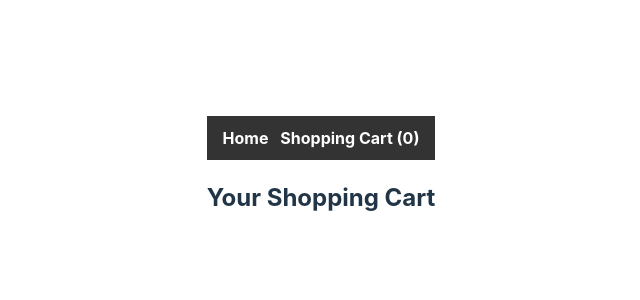
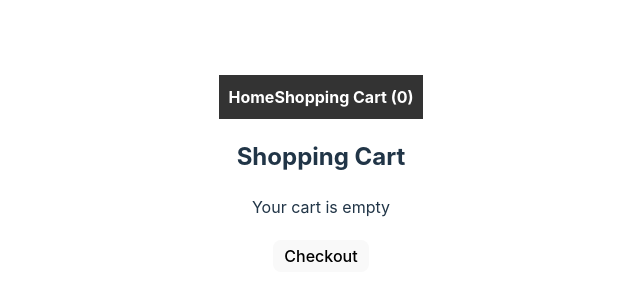
Before and after one commit to AndrewHulme88/shopping-cart, a React (Vite) app: page /cart in a window 1280 px wide. Shown: the part 224-524 px from the top of the page, without its empty margins (319-959 px from the left). Built offline with nearby package versions, Linux system fonts and the light colour scheme.

Commit message:
Added styling to product cards. Added cart functionality to ShoppingCart.jsx. Not fully working yet

```diff
--- a/src/App.css
+++ b/src/App.css
@@ -19,3 +19,31 @@ img {
   display: block;
   margin: 20px auto;
 }
+
+.product-list {
+  display: flex;
+  flex-wrap: wrap;
+}
+
+.product-card {
+  width: 200px;
+  margin: 10px;
+  padding: 10px;
+  border: 1px solid #ddd;
+  text-align: center;
+}
+
+.product-card img {
+  max-width: 100%;
+  height: auto;
+}
+
+button {
+  padding: 5px 10px;
+  margin: 5px;
+}
+
+input {
+  width: 50px;
+  text-align: center;
+}
--- a/src/components/ShoppingCart.jsx
+++ b/src/components/ShoppingCart.jsx
@@ -1,10 +1,23 @@
 import React from 'react';
 import { Link } from 'react-router-dom';
 
-const ShoppingCart = () => {
+const ShoppingCart = ({ cart }) => {
   return (
     <div>
-      <h2>Your Shopping Cart</h2>
+      <h2>Shopping Cart</h2>
+      {cart.length === 0 ? (
+        <p>Your cart is empty</p>
+      ) : (
+        <div>
+          {cart.map(item => (
+            <div key={item.id}>
+              <h3>{item.title}</h3>
+              <p>Quantity: {item.quantity}</p>
+            </div>
+          ))}
+        </div>
+      )}
+      <button>Checkout</button>
     </div>
   );
 }
```
